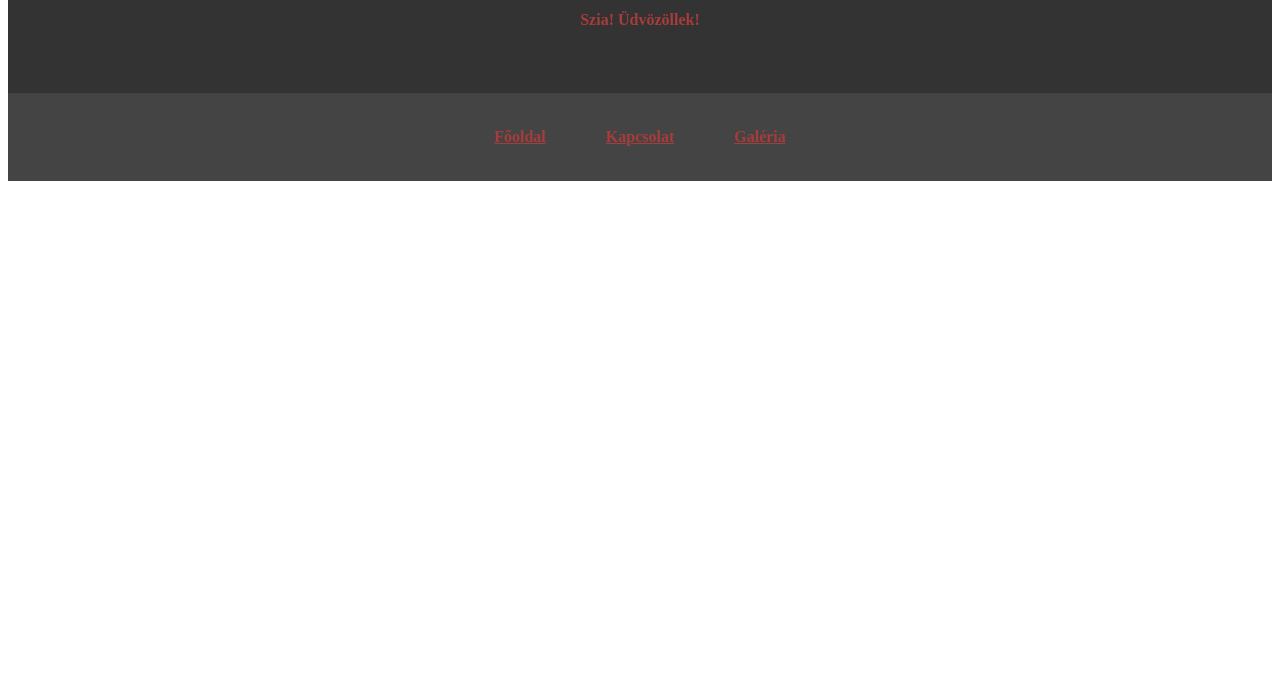
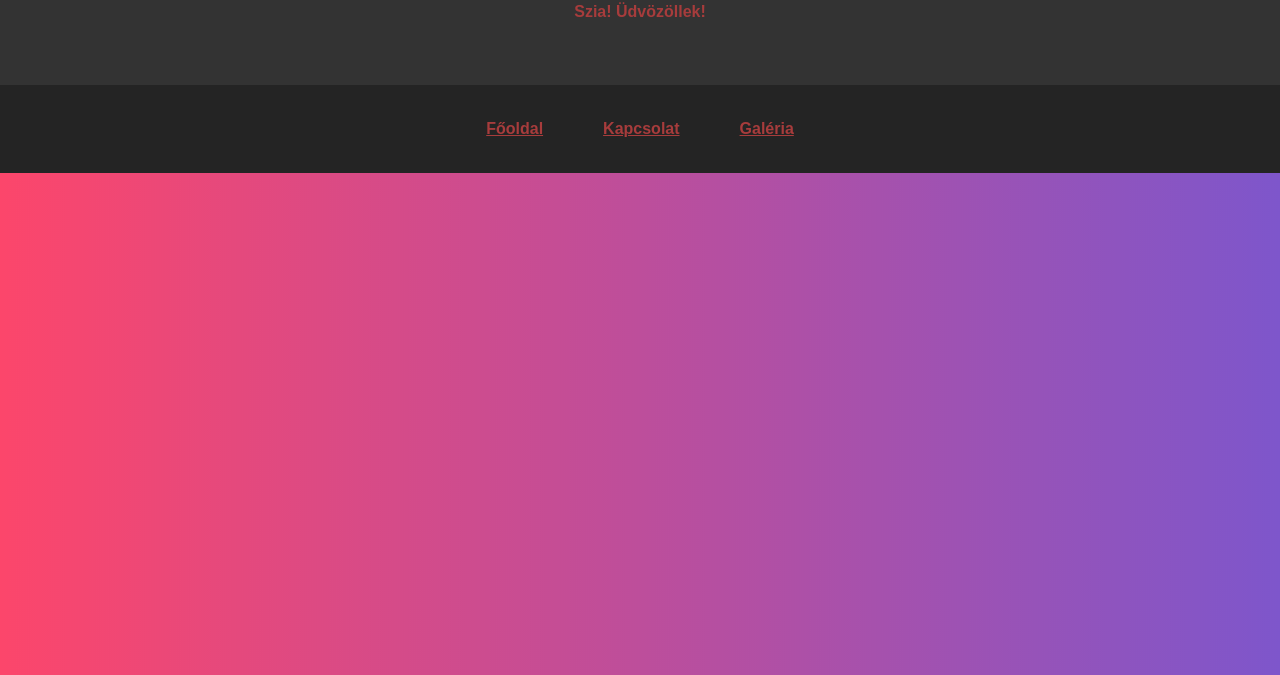
Before and after one commit to adsasdasdwqasdqwewq/weboldal, a plain HTML site: page index.html in a window 1280 px wide. Shown: the part 125-800 px from the top of the page. Drawn offline with Linux system fonts and the light colour scheme.

Commit message:
valtozasok

```diff
--- a/style.css
+++ b/style.css
@@ -1,3 +1,10 @@
+body{
+    background-image: url(background2.png);
+    font-family: Arial, sans-serif;
+    margin: 0;
+    padding: 0;
+}
+
 header {
     background-color: #333;
     color: #a73c3c;
@@ -8,7 +15,7 @@ header {
   nav {
     display: flex;
     justify-content: center;
-    background-color: #444;
+    background-color: #242424;
     padding: 25px;
   }
 
```
Also changed, not shown: background.jpg (added), background2.png (added).
